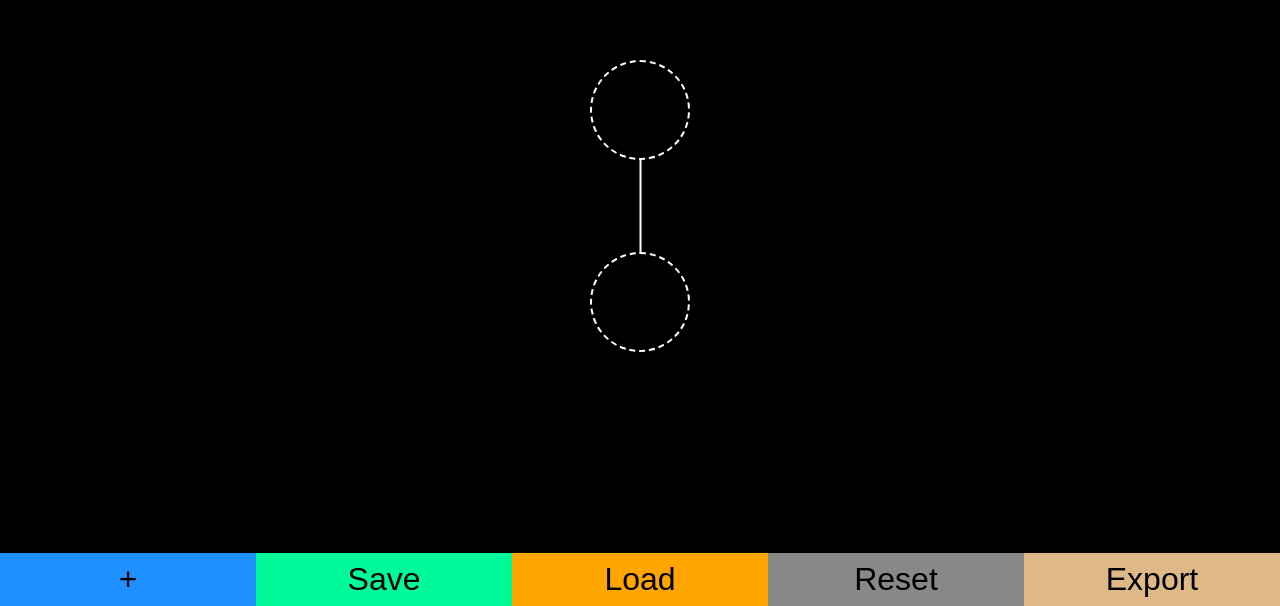
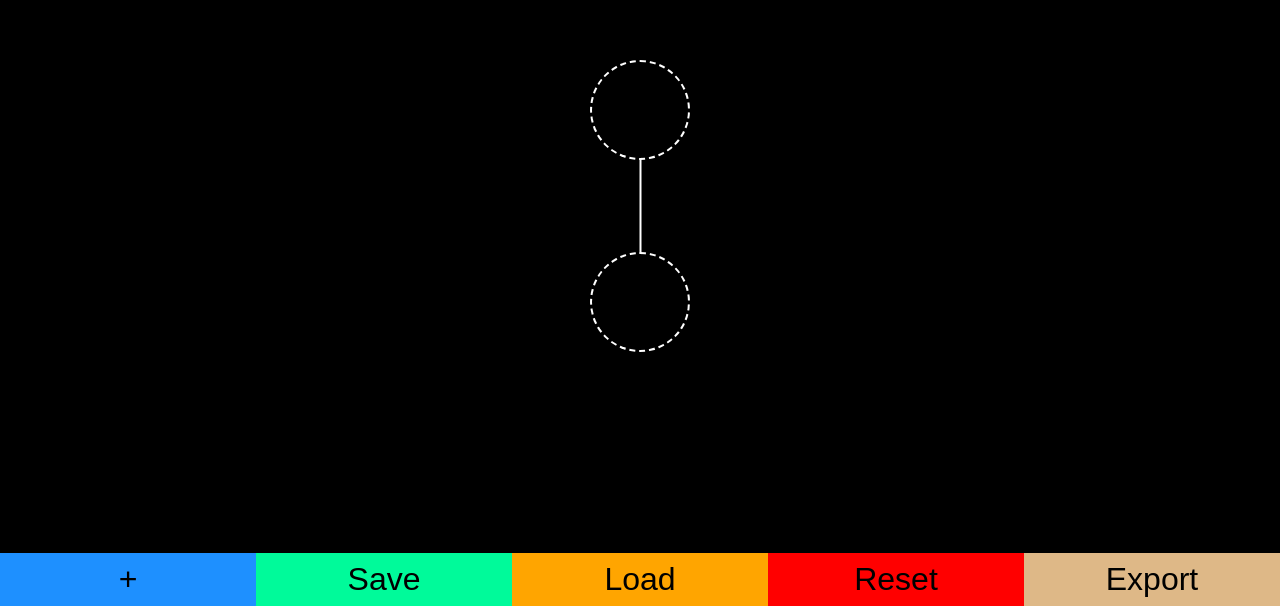
Before and after one commit to aryanpingle/Graph-Visualization, a plain HTML site: page index.html in a window 1280 px wide. Shown: the part 194-800 px from the top of the page. Drawn offline with Linux system fonts and the light colour scheme.

Commit message:
Add reset button style

```diff
--- a/index.css
+++ b/index.css
@@ -122,6 +122,10 @@ main {
     background-color: orange;
 }
 
+#button-reset_data {
+    background-color: red;
+}
+
 #button-export_data {
     background-color: burlywood;
 }
```
